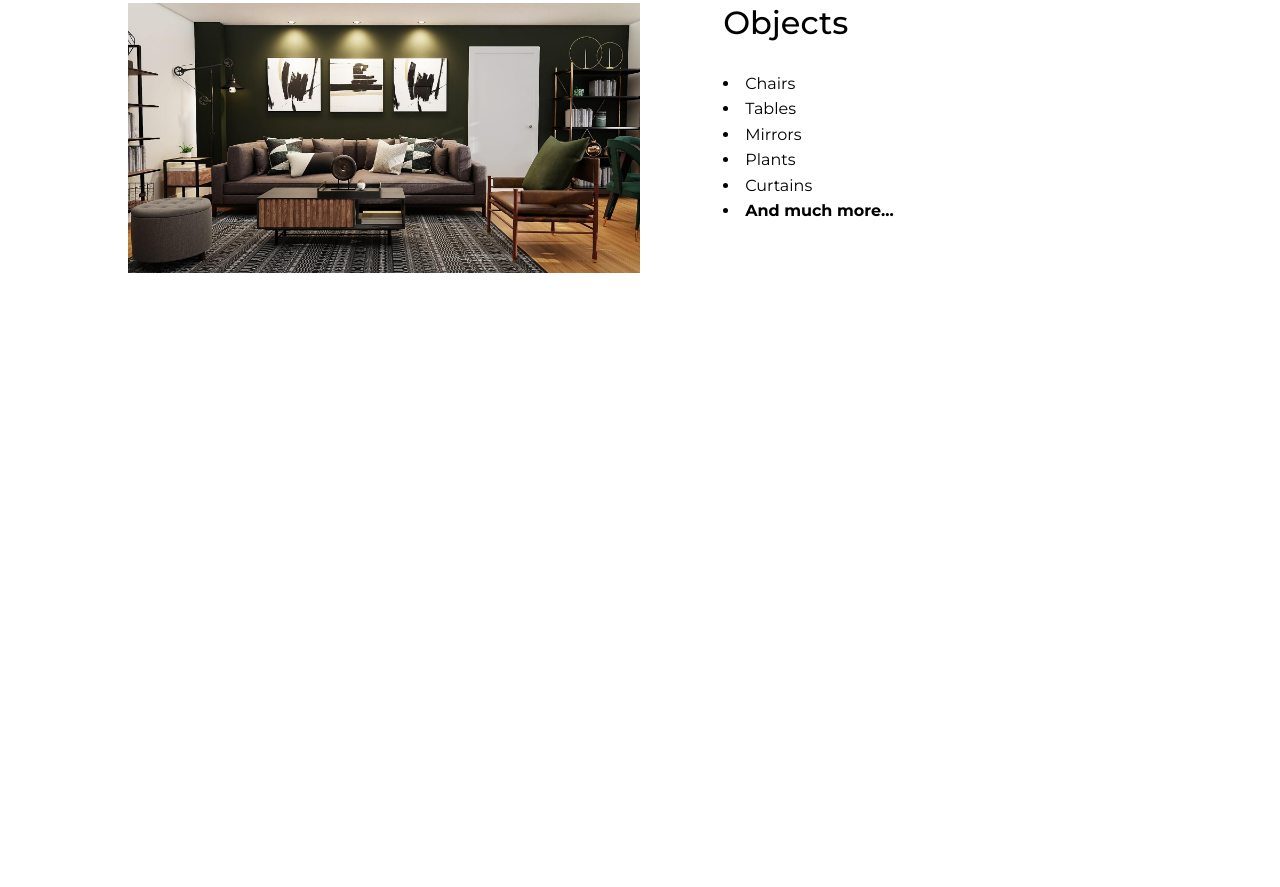
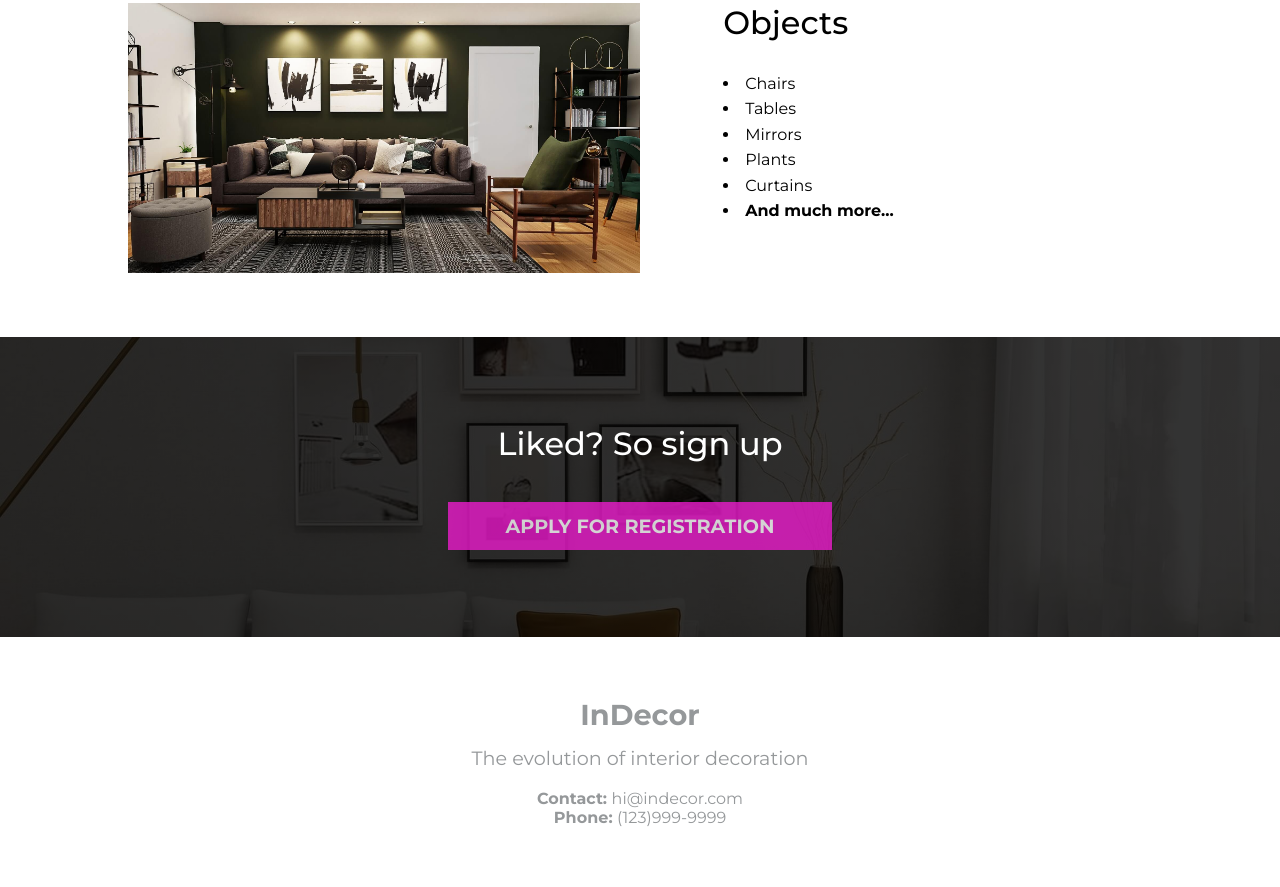
Before and after one commit to vannak7/-Practicing-inDecor, a plain HTML site: page index.html in a window 1280 px wide. Shown: the part 2416-3303 px from the top of the page. Before the commit the page ends 3253 px from the top, so only its background shows below. Drawn offline with nearby package versions, Linux system fonts and the light colour scheme.

Commit message:
Adicionando section e footer

```diff
--- a/css/style.css
+++ b/css/style.css
@@ -11,10 +11,6 @@
     margin: 0;
     padding: 0;
     box-sizing: border-box;
-}
-
-body {
-    padding-bottom: 500px;
 }
 
 /* Event Form */
@@ -240,3 +236,55 @@ body {
 .detail-description ul li:last-child {
     font-weight: bold;
 }
+
+/* Call to Action Section */
+
+#cta {
+    height: 300px;
+    background: linear-gradient(rgba(0,0,0,0.8), rgba(0,0,0,0.8)), url(/img/hrz-1.jpg);
+    background-position: center;
+    background-size: cover;
+    display: flex;
+    flex-direction: column;
+    align-items: center;
+    justify-content: center;
+    color: var(--text-color);
+}
+
+#cta h3 {
+    margin-bottom: 1.2em;
+    font-size: 2em;
+    font-weight: 500;
+}
+
+#cta .btn {
+    width: 30%;
+    margin: 0 auto;
+    font-weight: 600;
+    font-size: 1.2em;
+}
+
+/* Footer */
+
+#footer {
+    text-align: center;
+    color: var(--secondary);
+    height: 250px;
+    display: flex;
+    flex-direction: column;
+    justify-content: center;
+}
+
+#footer h3 {
+    font-size: 1.8em;
+    margin-bottom: .5em;
+}
+
+#footer p:nth-child(2) {
+    margin-bottom: 1em;
+    font-size: 1.2em;
+}
+
+#footer span {
+    font-weight: bold;
+}
--- a/index.html
+++ b/index.html
@@ -123,6 +123,16 @@
         </div>
     </section>
 
+    <section id="cta">
+        <h3>Liked? So sign up</h3>
+        <button class="btn">apply for registration</button>
+    </section>
 
+    <footer id="footer">
+        <h3>InDecor</h3>
+        <p>The evolution of interior decoration</p>
+        <p><span>Contact: </span>hi@indecor.com</p>
+        <p><span>Phone: </span>(123)999-9999</p>
+    </footer>
 </body>
 </html>
```
